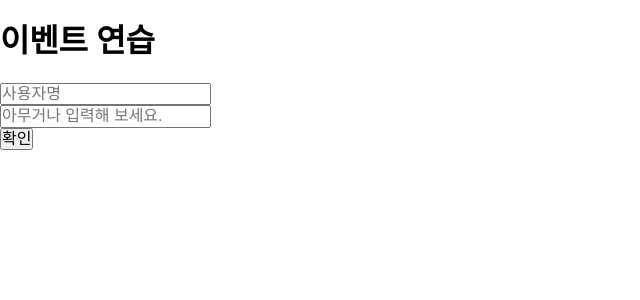
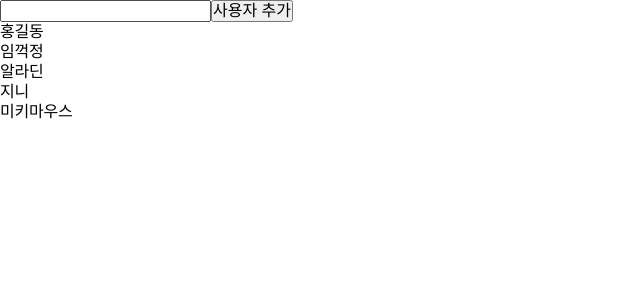
Before and after one commit to gomdori2/react-basic, a React (Create React App) app: page / in a window 1280 px wide. Shown: the top 300 px of the page, without its empty margins (0-640 px from the left). Built offline with nearby package versions, Linux system fonts and the light colour scheme.

Commit message:
docs : 컴포넌트반복
응용 및 기능만들기

```diff
--- a/src/Main.js
+++ b/src/Main.js
@@ -1,58 +1,79 @@
 import React, { useState } from "react";
 
-// 두가지 변수명으로 많이 적는다.
-const initState = {
-  username: "",
-  message: "",
-};
-// const initialState = {};
+const initState = [
+  {
+    id: 1,
+    name: "홍길동",
+  },
+  {
+    id: 2,
+    name: "임꺽정",
+  },
+  {
+    id: 3,
+    name: "알라딘",
+  },
+  {
+    id: 4,
+    name: "지니",
+  },
+  {
+    id: 5,
+    name: "미키마우스",
+  },
+];
+const Main = () => {
+  const numbers = [1, 2, 3, 4, 5];
+  const bigger = numbers.filter(num => num > 3);
+  // 특정요소 제거
+  const remove = numbers.filter(num => num !== 3);
 
-const Main = () => {
-  const [memberInfo, setMemberInfo] = useState(initState);
-  const { username, message } = memberInfo;
+  // member 목록 상태
+  const [members, setMembers] = useState(initState);
 
-  const onChange = event => {
-    const nextMemberInfo = {
-      ...memberInfo, // 기존의 정보 내용을 이자리에 복사한 뒤
-      [event.target.name]: event.target.value, // 원하는 값을 덮어 씌우기
-    };
-    setMemberInfo(nextMemberInfo);
+  // member.id 상태
+  const [nextId, setNextId] = useState(6);
+  // input 상태
+  const [username, setUsername] = useState("");
+  // input 이벤트 핸들러
+  const onChange = e => {
+    setUsername(e.target.value);
+  };
+  // button 이벤트 핸들러
+  const onClick = e => {
+    // 배열의 내장 함수 concat 사용하여 새로운 항목을 추가한 배열로 만든다.
+
+    const nextMembers = members.concat({
+      id: nextId,
+      name: username,
+    });
+    setNextId(nextId + 1);
+
+    setMembers(nextMembers);
+    setUsername("");
   };
 
-  const onKeyPress = event => {
-    if (event.key === "Enter") {
-      onClick();
-    }
-    console.log("버튼이다");
+  const onRemove = id => {
+    const nextMembers = members.filter(member => member.id !== id);
+    const nextMembersBk = nextMembers.filter(members => members.name !== "");
+    console.log(nextMembersBk);
+    setMembers(nextMembersBk);
   };
 
-  const onClick = () => {
-    alert(`${username} : ${message}`);
-    setMemberInfo(initState);
-  };
   return (
-    // 리액트에선 태그 무조건 닫아야함.
-    <div style={{ width: "182px" }}>
-      <h1>이벤트 연습</h1>
-      <input
-        type="text"
-        name="username"
-        placeholder="사용자명"
-        value={username}
-        onChange={onChange}
-      />
-      <br></br>
-      <input
-        type="text"
-        name="message"
-        placeholder="아무거나 입력해 보세요."
-        value={message}
-        onChange={onChange}
-        onKeyUp={onKeyPress}
-      />
-      <br />
-      <button onClick={onClick}>확인</button>
+    <div>
+      <input onChange={onChange} value={username} />
+      <button onClick={onClick}>사용자 추가</button>
+      <ul>
+        {/* return 안쓰고 쓰는것. */}
+        {members.map(member => (
+          <li key={member.id} onDoubleClick={() => onRemove(member.id)}>
+            {member.name}
+          </li>
+        ))}
+      </ul>
     </div>
   );
 };
+
 export default Main;
```
Also changed, not shown: 1 other file (tests, documents, lock files or other folders).
